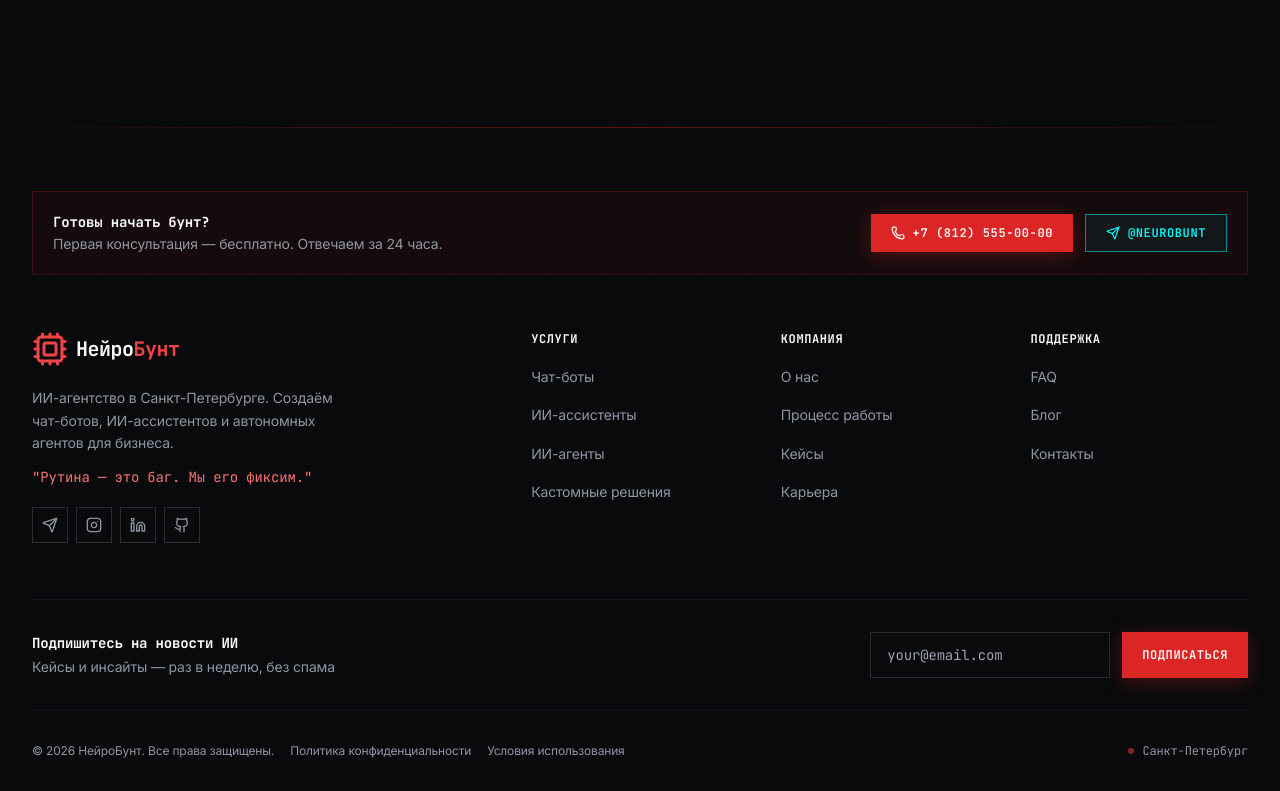
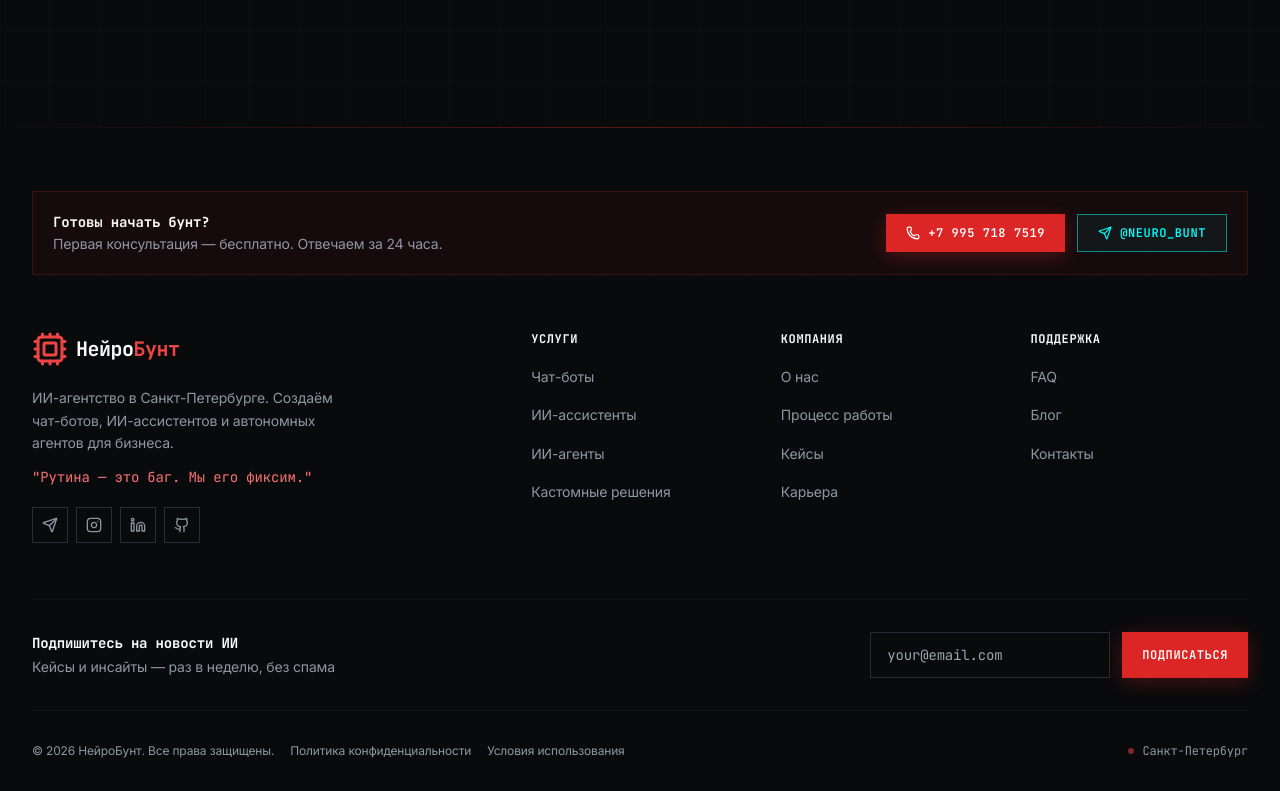
Before and after one commit to Poliduris1977/neurobunt, a React (Vite) app: page / in a window 1280 px wide. Shown: the part 6427-7218 px from the top of the page. Built offline with nearby package versions, Linux system fonts and the light colour scheme.

Commit message:
Update Footer.tsx

```diff
--- a/src/sections/Footer.tsx
+++ b/src/sections/Footer.tsx
@@ -54,20 +54,20 @@ const Footer = () => {
           </div>
           <div className="flex flex-wrap gap-3">
             <a
-              href="tel:+78125550000"
+              href="tel:+79957187519"
               className="btn-primary py-2.5 px-5 text-xs flex items-center gap-2"
             >
               <Phone className="w-3.5 h-3.5" />
-              +7 (812) 555-00-00
+              +7 995 718 7519
             </a>
             <a
-              href="https://t.me/neurobunt"
+              href="https://t.me/Neuro_bunt"
               target="_blank"
               rel="noopener noreferrer"
               className="btn-cyber py-2.5 px-5 text-xs flex items-center gap-2"
             >
               <Send className="w-3.5 h-3.5" />
-              @neurobunt
+              @Neuro_bunt
             </a>
           </div>
         </div>
```
